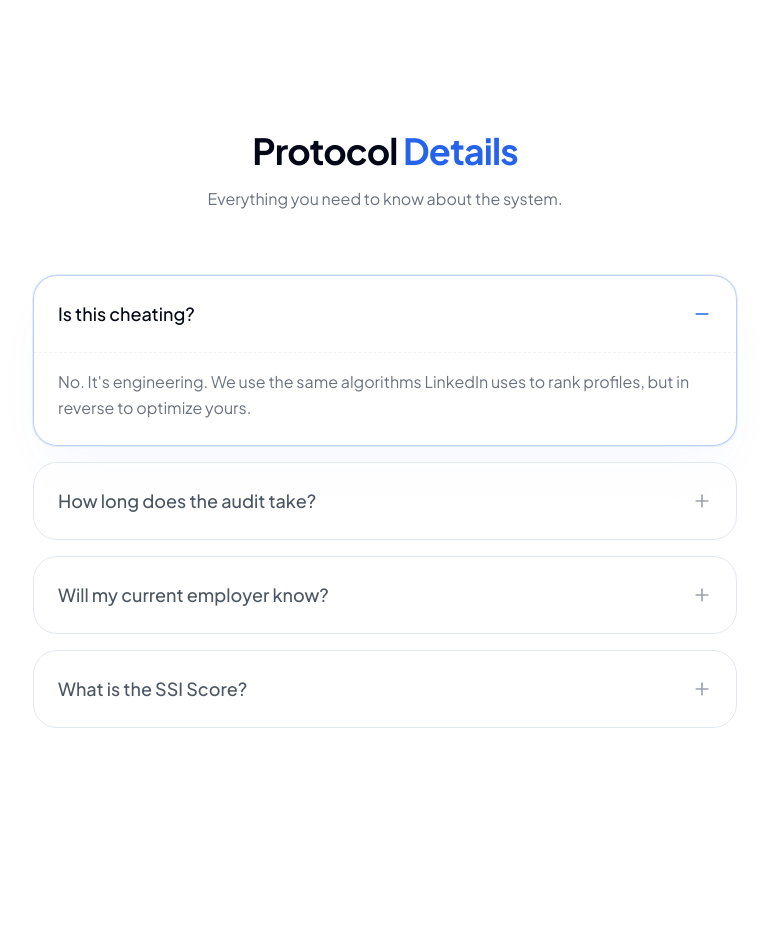
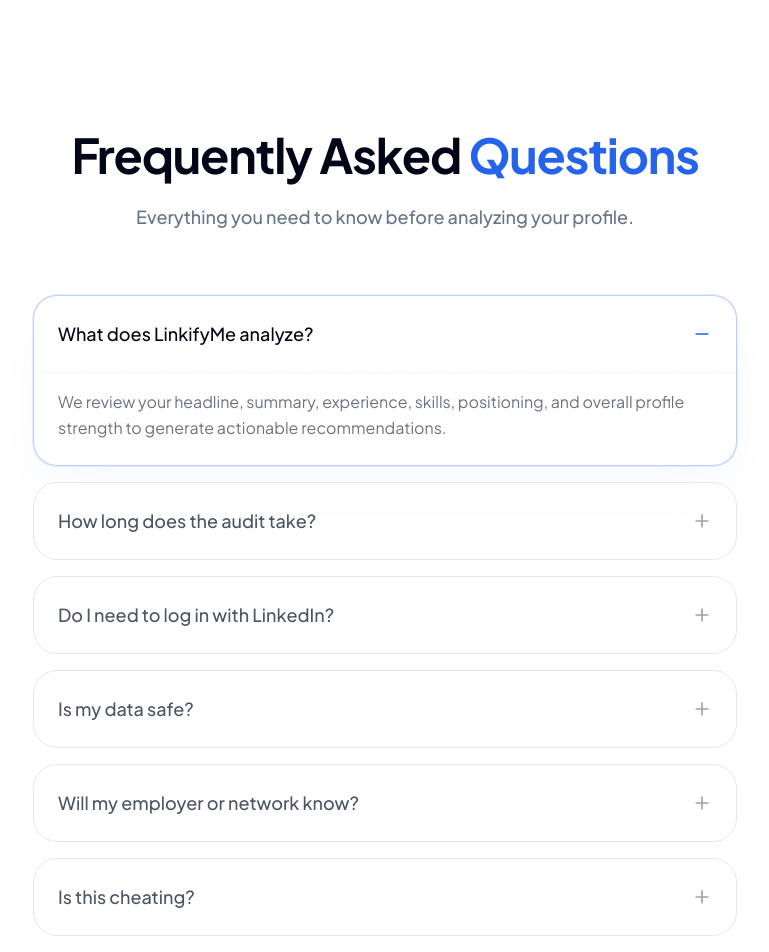
Before and after one commit to hardik2704/LinkifyMe, a Next.js app in the folder frontend/: page / in a window 1280 px wide. Shown: the part 3320-4272 px from the top of the page, without its empty margins (255-1024 px from the left). Built offline with nearby package versions, Linux system fonts and the light colour scheme.

Commit message:
Marketing Landing Page -3

```diff
--- a/frontend/src/app/(marketing)/page.tsx
+++ b/frontend/src/app/(marketing)/page.tsx
@@ -645,20 +645,36 @@
 // ============================================================================
 const faqs = [
     {
-        question: "Is this cheating?",
-        answer: "No. It's engineering. We use the same algorithms LinkedIn uses to rank profiles, but in reverse to optimize yours."
+        question: "What does LinkifyMe analyze?",
+        answer: "We review your headline, summary, experience, skills, positioning, and overall profile strength to generate actionable recommendations."
     },
     {
         question: "How long does the audit take?",
-        answer: "Less than 2 minutes. Our AI infrastructure analyzes 50+ data points and generates a comprehensive report."
+        answer: "Most reports are ready within a few minutes, though deeper analysis may take slightly longer."
     },
     {
-        question: "Will my current employer know?",
-        answer: "We operate in stealth mode. No notifications are sent. Your optimization process is completely private."
+        question: "Do I need to log in with LinkedIn?",
+        answer: "No. You do not need to share your LinkedIn password to use LinkifyMe. You simply submit your profile URL and receive your analysis report."
+    },
+    {
+        question: "Is my data safe?",
+        answer: "We take privacy seriously. Your profile URL and related analysis data are used only to generate your report and support the service, according to our Privacy Policy."
+    },
+    {
+        question: "Will my employer or network know?",
+        answer: "No. Your analysis is private and is not shared with your employer, network, or LinkedIn contacts."
+    },
+    {
+        question: "Is this cheating?",
+        answer: "No. LinkifyMe helps you improve how your real experience is presented. It is about better positioning, not manipulation."
     },
     {
         question: "What is the SSI Score?",
-        answer: "Social Selling Index. It's the hidden metric LinkedIn uses to decide who sees your content. We help you max it out."
+        answer: "SSI stands for Social Selling Index, a LinkedIn measure of professional brand strength and engagement. LinkifyMe helps you improve many of the profile elements that contribute to a stronger presence."
+    },
+    {
+        question: "Will this guarantee results?",
+        answer: "No tool can guarantee outcomes. LinkifyMe helps you improve the quality, clarity, and discoverability of your profile so you can put your best professional version forward."
     }
 ];
 
@@ -669,10 +685,10 @@
         <section id="faq" className="py-32 relative overflow-hidden">
             <div className="max-w-3xl mx-auto px-4 sm:px-6 lg:px-8 relative z-10">
                 <div className="text-center mb-16">
-                    <h2 className="text-3xl md:text-4xl font-bold text-rich-black mb-4 tracking-tight">
-                        Protocol <span className="text-brand">Details</span>
+                    <h2 className="text-3xl md:text-5xl font-bold text-rich-black mb-6 tracking-tight">
+                        Frequently Asked <span className="text-brand">Questions</span>
                     </h2>
-                    <p className="text-gray-500">Everything you need to know about the system.</p>
+                    <p className="text-slate-500 text-lg font-medium">Everything you need to know before analyzing your profile.</p>
                 </div>
 
                 <div className="space-y-4">
```
